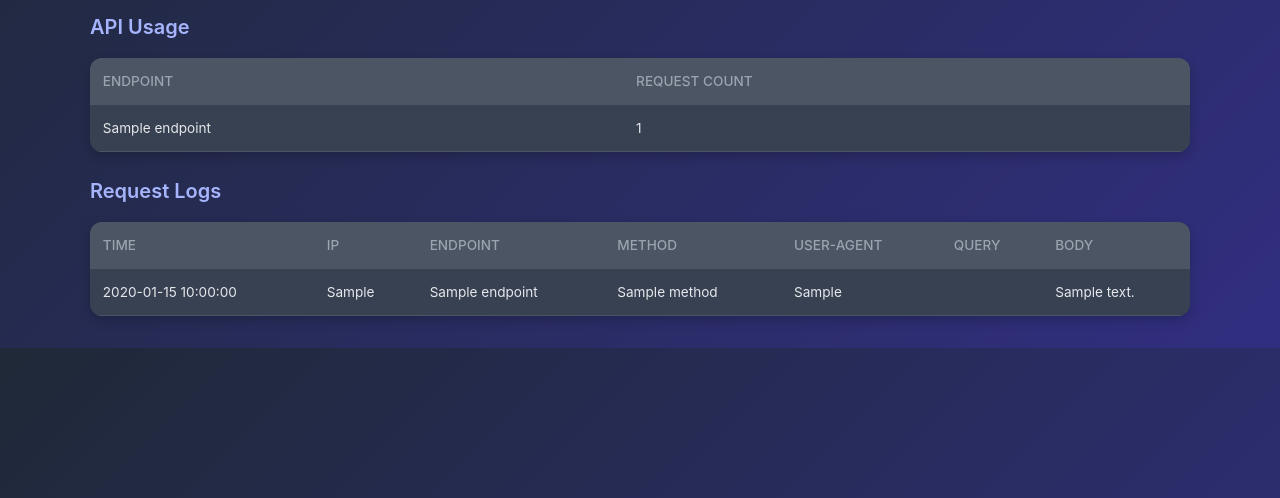
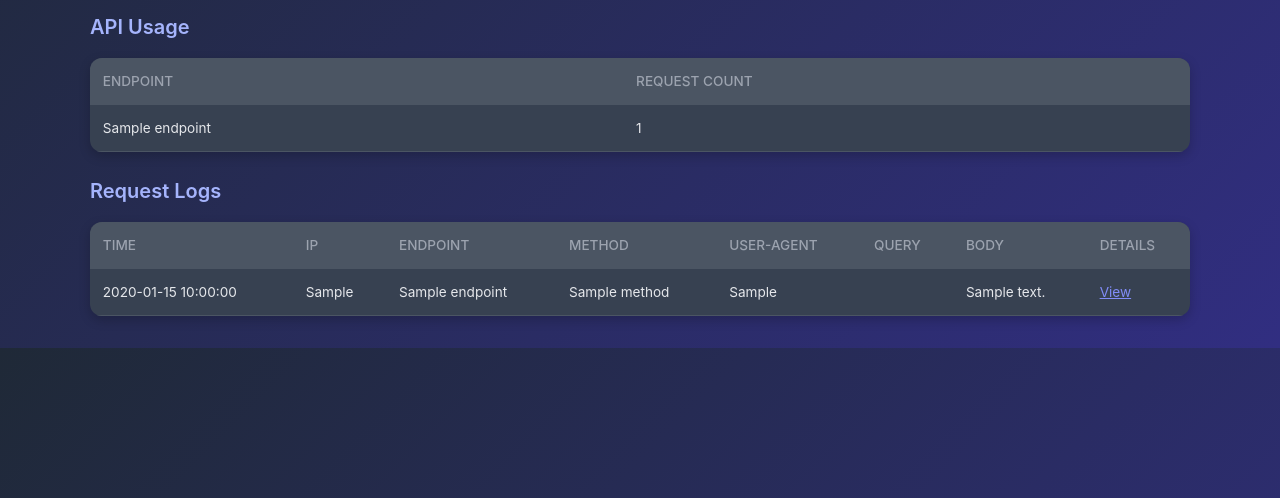
Before and after one commit to Xuankiendev/api-kiendev, a Python web app: template templates/dashboard.html in a window 1280 px wide. Shown: the part 302-800 px from the top of the page. Run offline with Jinja, Linux system fonts and the light colour scheme; the template is opened without the code that fills it: most values are stand-ins (such as "Sample title", 1, 10 or a date in 2020).

Commit message:
Update dashboard.html

```diff
--- a/templates/dashboard.html
+++ b/templates/dashboard.html
@@ -104,6 +104,28 @@
             border-radius: 0.5rem;
             box-shadow: 0 2px 8px rgba(0, 0, 0, 0.2);
         }
+        .expand-btn {
+            cursor: pointer;
+            color: #818cf8;
+            text-decoration: underline;
+            font-size: 0.85rem;
+        }
+        .expand-btn:hover {
+            color: #a5b4fc;
+        }
+        .details-row {
+            display: none;
+            background: #2d3748;
+        }
+        .details-row.active {
+            display: table-row;
+        }
+        .details-content {
+            padding: 1rem;
+            font-size: 0.85rem;
+            color: #e5e7eb;
+            word-break: break-all;
+        }
     </style>
 </head>
 <body>
@@ -137,7 +159,7 @@
         <div class="table-container">
             <table>
                 <thead>
-                    <tr><th>Time</th><th>IP</th><th>Endpoint</th><th>Method</th><th>User-Agent</th><th>Query</th><th>Body</th></tr>
+                    <tr><th>Time</th><th>IP</th><th>Endpoint</th><th>Method</th><th>User-Agent</th><th>Query</th><th>Body</th><th>Details</th></tr>
                 </thead>
                 <tbody>
                     {% for log in logs %}
@@ -146,14 +168,28 @@
                         <td>{{ log.ip }}</td>
                         <td>{{ log.endpoint }}</td>
                         <td>{{ log.method }}</td>
-                        <td>{{ log.user_agent }}</td>
-                        <td>{{ log.query }}</td>
-                        <td>{{ log.body }}</td>
+                        <td>{{ log.user_agent | truncate(30, True) }}</td>
+                        <td>{{ log.query | string | truncate(30, True) }}</td>
+                        <td>{{ log.body | string | truncate(30, True) }}</td>
+                        <td><span class="expand-btn" onclick="toggleDetails(this)">View</span></td>
+                    </tr>
+                    <tr class="details-row" id="details-{{ loop.index }}">
+                        <td colspan="8" class="details-content">
+                            <strong>Full Query:</strong> {{ log.query | string }}<br>
+                            <strong>Full Body:</strong> {{ log.body | string }}
+                        </td>
                     </tr>
                     {% endfor %}
                 </tbody>
             </table>
         </div>
     </div>
+    <script>
+        function toggleDetails(element) {
+            var row = element.closest('tr').nextElementSibling;
+            row.classList.toggle('active');
+            element.textContent = row.classList.contains('active') ? 'Hide' : 'View';
+        }
+    </script>
 </body>
 </html>
```
